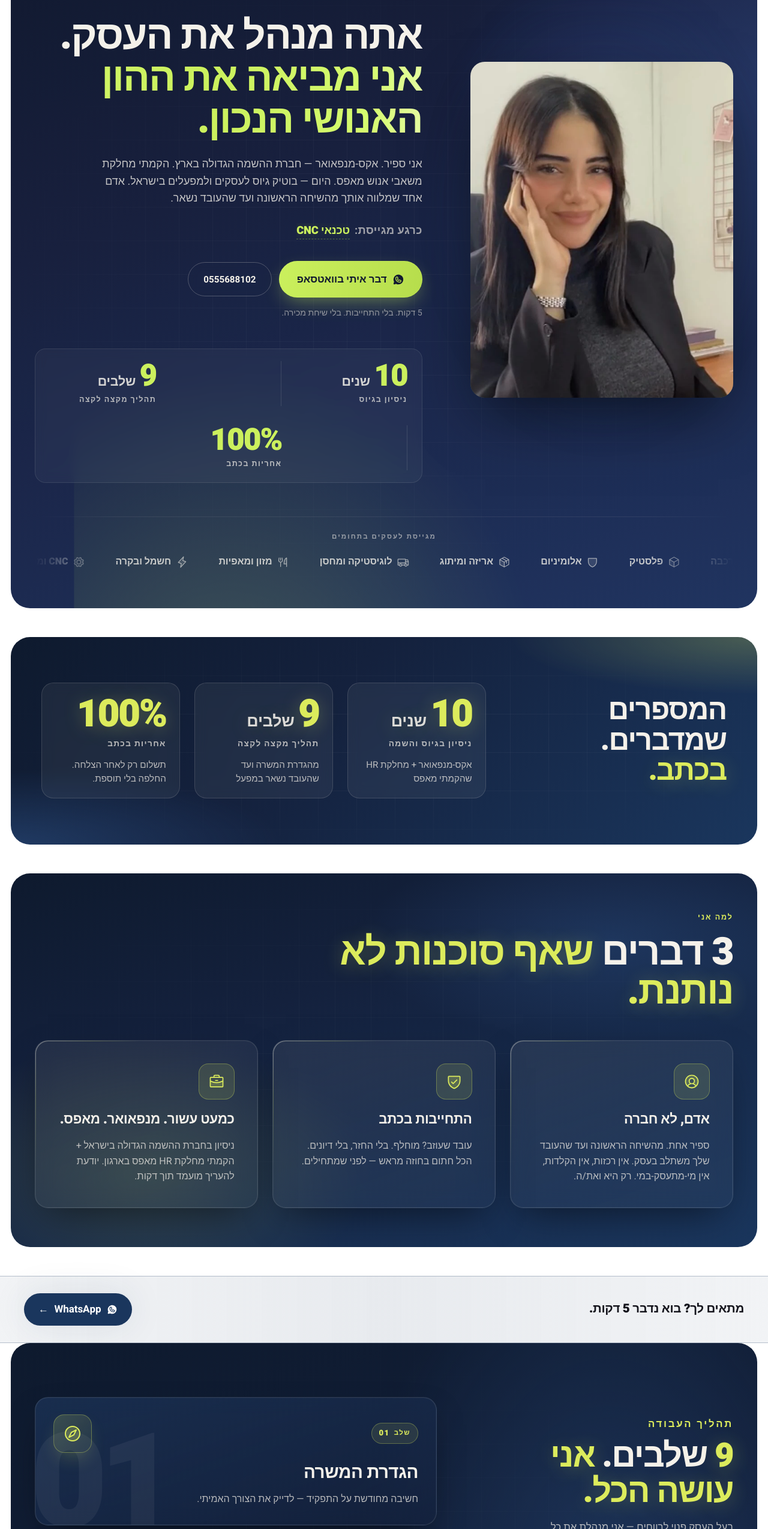
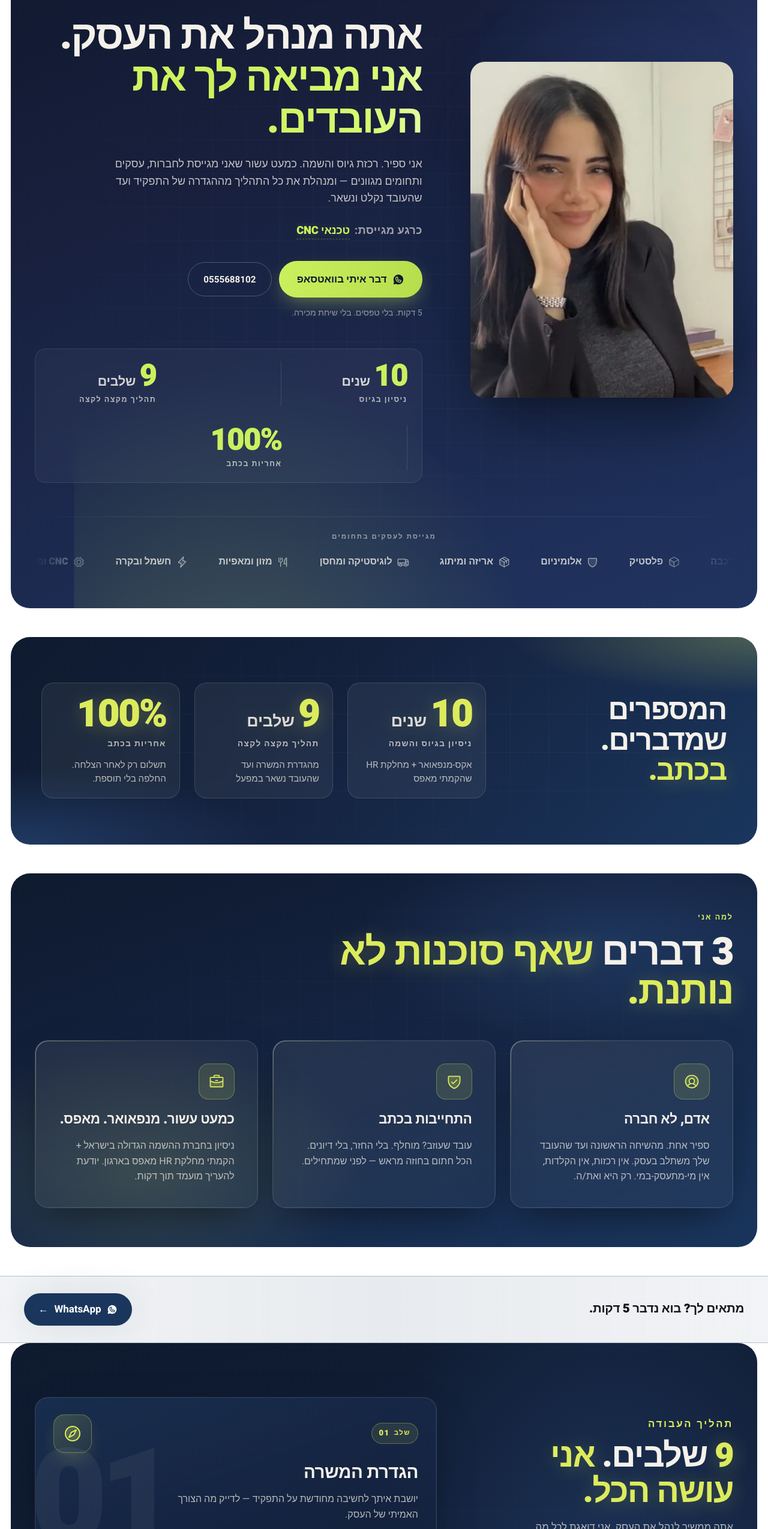
Before and after one commit to amirargaman95-hue/sapir-landing, a Next.js app in the folder app/: page / in a window 1280 px wide. Shown: the part 251-2800 px from the top of the page at 60% size. Built offline with nearby package versions, Linux system fonts and the light colour scheme.

Commit message:
rewrite(copy): less robotic — Sapir's own words, broaden from factories to businesses, fix replacement claim, remove Manpower brag

```diff
--- a/app/src/app/layout.tsx
+++ b/app/src/app/layout.tsx
@@ -10,13 +10,13 @@ const heebo = Heebo({
 });
 
 export const metadata: Metadata = {
-  title: "ספיר אזולאי — מגייסת אישית למפעלים ועסקים בישראל",
+  title: "ספיר אזולאי — שירותי גיוס והשמה לעסקים",
   description:
-    "אני ספיר. מגייסת אישית למפעלים ועסקים בישראל. כל השמה — תקופת התחייבות בכתב.",
+    "אני ספיר. רכזת גיוס והשמה עם כמעט עשור ניסיון. מגייסת לחברות, עסקים ותחומים מגוונים. תשלום רק אחרי גיוס. תקופת אחריות בכתב.",
   openGraph: {
-    title: "ספיר אזולאי — מגייסת אישית למפעלים",
+    title: "ספיר אזולאי — שירותי גיוס והשמה לעסקים",
     description:
-      "המפעלים שגייסו דרכי — הצוות שלהם עדיין שם. תקופת התחייבות בכתב על כל השמה.",
+      "אתה מנהל את העסק. אני מביאה לך את העובדים. תשלום רק אחרי גיוס — תקופת אחריות בכתב על כל השמה.",
     locale: "he_IL",
     type: "website",
   },
--- a/app/src/components/landing/TopHeader.tsx
+++ b/app/src/components/landing/TopHeader.tsx
@@ -37,7 +37,7 @@ export default function TopHeader() {
           <span className="brand-mark-accent" aria-hidden />
           <span className="brand-text">
             <span className="brand-name">ספיר אזולאי</span>
-            <span className="brand-tagline">בוטיק גיוס · מפעלים ועסקים</span>
+            <span className="brand-tagline">גיוס והשמה לעסקים</span>
           </span>
         </a>
 
--- a/app/src/data/content.ts
+++ b/app/src/data/content.ts
@@ -8,17 +8,17 @@ export const INSTAGRAM_URL = "https://www.instagram.com/sapir___azulay/";
 export const FACEBOOK_URL = "https://www.facebook.com/sapir.azulay.2025/";
 
 export const hero = {
-  eyebrow: "כמעט עשור בגיוס · אקס-מנפאואר · מחלקת HR שהקמתי מ-0",
-  headline: "אתה מנהל את העסק. אני מביאה את ההון האנושי הנכון.",
+  eyebrow: "שירותי גיוס והשמה לעסקים · כמעט עשור בתחום",
+  headline: "אתה מנהל את העסק. אני מביאה לך את העובדים.",
   subheadline:
-    "אני ספיר. אקס-מנפאואר — חברת ההשמה הגדולה בארץ. הקמתי מחלקת משאבי אנוש מאפס. היום — בוטיק גיוס לעסקים ולמפעלים בישראל. אדם אחד שמלווה אותך מהשיחה הראשונה ועד שהעובד נשאר.",
+    "אני ספיר. רכזת גיוס והשמה. כמעט עשור שאני מגייסת לחברות, עסקים ותחומים מגוונים — ומנהלת את כל התהליך מההגדרה של התפקיד ועד שהעובד נקלט ונשאר.",
   ctaPrimary: "דבר איתי בוואטסאפ",
-  ctaMicrocopy: "5 דקות. בלי התחייבות. בלי שיחת מכירה.",
+  ctaMicrocopy: "5 דקות. בלי טפסים. בלי שיחת מכירה.",
   trustStrip: [
     "אדם אחד",
-    "התחייבות בכתב",
+    "תשלום רק אחרי גיוס",
     "ספיר עונה אישית",
-    "בלי סוכנויות",
+    "תקופת אחריות בכתב",
   ],
   imageSrc: "/sapir/portrait.webp",
   imageFallback: "/img/sapir-real.webp",
@@ -26,46 +26,46 @@ export const hero = {
 };
 
 export const credentialBullets = [
-  "רכזת גיוס והשמה עם ניסיון של כמעט עשור בתחום",
-  "ניסיון בגיוס עובדים למגוון רחב של חברות, עסקים ותחומים",
-  "ניהול מלא של תהליך הגיוס מקצה לקצה, תוך התאמה מדויקת לצורכי העסק",
+  "רכזת גיוס והשמה עם ניסיון של כמעט עשור",
+  "מגייסת לחברות, עסקים ותחומים מגוונים",
+  "מנהלת את כל התהליך — מהגדרת המשרה ועד שהעובד נקלט",
 ];
 
 export const fullService = {
   eyebrow: "תהליך העבודה",
-  title: "9 שלבים. אני עושה הכל.",
+  title: "ככה זה עובד אצלי.",
   intro:
-    "בעל העסק פנוי לרווחים — אני מנהלת את כל תהליך הגיוס מקצה לקצה.",
+    "אתה ממשיך לנהל את העסק. אני דואגת לכל מה שצריך כדי להביא לך את העובד הנכון.",
   items: [
     {
       iconName: "Compass",
       title: "הגדרת המשרה",
-      body: "חשיבה מחודשת על התפקיד — לדייק את הצורך האמיתי.",
+      body: "יושבת איתך לחשיבה מחודשת על התפקיד — לדייק מה הצורך האמיתי של העסק.",
     },
     {
       iconName: "Megaphone",
       title: "פרסום משרה",
-      body: "בפלטפורמות הרלוונטיות לתחום ולסוג התפקיד.",
+      body: "בפלטפורמות הכי רלוונטיות לתחום ולסוג התפקיד.",
     },
     {
       iconName: "MagnifyingGlass",
-      title: "איתור וחתירה למועמדים",
-      body: "פנייה ישירה למועמדים שלא רואים את המודעה.",
+      title: "איתור אקטיבי",
+      body: "פנייה ישירה למועמדים איכותיים — גם לאלה שלא מחפשים עבודה כרגע.",
     },
     {
       iconName: "Users",
       title: "מאגר מחפשי עבודה",
-      body: "חיפוש מתוך הקהילה והמאגר שנבנה לאורך כמעט עשור.",
+      body: "מהקהילה והמאגר האישי שצברתי במשך כמעט עשור.",
     },
     {
       iconName: "FileText",
-      title: "סינון ומיון קו״ח",
-      body: "אתה מקבל את ה-1–2 הרלוונטיים — לא ערימה.",
+      title: "סינון קו״ח",
+      body: "יסודי ומקצועי. אתה מקבל ממני את ה-1–2 שבאמת מתאימים — לא ערימה.",
     },
     {
       iconName: "PhoneCall",
       title: "ראיונות עומק",
-      body: "שיחה של 30–60 דקות. התאמה מקצועית ואישיותית.",
+      body: "שיחה של 30–60 דקות עם כל מועמד. בודקת התאמה מקצועית ואישיותית.",
     },
     {
       iconName: "Target",
@@ -74,8 +74,8 @@ export const fullService = {
     },
     {
       iconName: "HandHeart",
-      title: "ליווי ושימור",
-      body: "אחרי הקליטה — אני שם. הצלחה = שהוא נשאר.",
+      title: "ליווי וקליטה",
+      body: "גם אחרי שהוא מתחיל לעבוד — אני עדיין כאן. הצלחה אצלי = שהוא נשאר.",
     },
     {
       iconName: "ChatCircle",
@@ -87,26 +87,26 @@ export const fullService = {
 
 export const businessModel = {
   eyebrow: "אופן העבודה",
-  title: "תשלום רק אחרי הצלחה.",
-  sub: "אחרי שלב הסינון וההתאמה — המועמד מגיע לראיון פרונטלי אצלך לאישור סופי. תשלום מתבצע רק לאחר גיוס בפועל. כל השמה כוללת תקופת אחריות בכתב.",
+  title: "תשלום רק אחרי שגייסת.",
+  sub: "אחרי שאני מסננת ומאתרת — המועמד מגיע אליך לראיון פרונטלי לאישור סופי. אין תשלום עד שהוא לא נקלט אצלך. כל השמה כוללת תקופת אחריות בכתב.",
   highlights: [
-    { label: "ראיון פרונטלי לאישור סופי", iconName: "UserCheck" },
-    { label: "תשלום רק לאחר הצלחה", iconName: "CheckCircle" },
-    { label: "תקופת אחריות על הגיוס", iconName: "ShieldCheck" },
+    { label: "ראיון פרונטלי אצלך לאישור סופי", iconName: "UserCheck" },
+    { label: "תשלום רק אחרי גיוס בפועל", iconName: "CheckCircle" },
+    { label: "תקופת אחריות על כל השמה", iconName: "ShieldCheck" },
   ],
 };
 
 export const valueProp = {
-  eyebrow: "הערך לבעל העסק",
-  title: "אתה מנהל את העסק. אני מביאה את ההון האנושי הנכון.",
+  eyebrow: "הערך לעסק שלך",
+  title: "אתה מנהל את העסק. אני מביאה לך את העובדים.",
   paragraphs: [
-    "בעל העסק לא צריך להתעסק בתהליך הגיוס, בבזבוז זמן על סינונים, ראיונות וחיפושים — אלא יכול להמשיך להתמקד בצמיחה, ברווחים ובניהול העסק שלו.",
-    "בזמן שבעל העסק מנהל את העסק, אני דואגת להביא לו את ההון האנושי הנכון — העובדים שיסייעו לעסק לצמוח, להתפתח ולהגדיל את הרווחיות שלו.",
+    "אתה לא צריך להתעסק עם סינונים, ראיונות וחיפושים. אתה ממשיך להתמקד בצמיחה, ברווחים ובניהול העסק.",
+    "אני דואגת להביא לך את העובדים הנכונים — אנשים שיעזרו לעסק שלך לצמוח, להתפתח ולהגדיל את הרווחיות.",
   ],
   pillars: [
-    { iconName: "Briefcase", title: "אתה ממשיך לנהל", body: "לא מתעסק בסינונים, ראיונות, או חיפושים. ממשיך להתמקד בצמיחה ובניהול." },
-    { iconName: "ChartLineUp", title: "צמיחה ורווחיות", body: "ההון האנושי הנכון = עובדים שמסייעים לעסק לצמוח ולהגדיל רווחיות." },
-    { iconName: "Clock", title: "בלי בזבוז זמן", body: "כמעט עשור של ניסיון = יודעת להעריך מועמד בזריזות, חוסכת לך שעות." },
+    { iconName: "Briefcase", title: "אתה ממשיך לנהל", body: "לא מתעסק בסינונים או ראיונות. ממשיך להתמקד בצמיחה ובניהול." },
+    { iconName: "ChartLineUp", title: "צמיחה ורווחיות", body: "העובדים הנכונים = עסק שצומח. הרווחיות באה אחר כך." },
+    { iconName: "Clock", title: "בלי בזבוז זמן", body: "כמעט עשור של ניסיון. אני מזהה מועמד טוב מהר — וחוסכת לך שעות." },
   ],
 };
 
@@ -210,12 +210,12 @@ export const faqs: FAQItem[] = [
     a: "בדרך כלל בין 3 ל-10 ימי עבודה מהשיחה הראשונה. תפקיד נדיר יותר = יותר זמן. אני אומרת לך מראש מה ריאלי, בלי הבטחות שאני לא יכולה לקיים.",
   },
   {
-    q: "מה קורה אם המועמד עזב אחרי שבועיים?",
-    a: "תקופת התחייבות בכתב. אם עזב בתקופה — אני מחליפה אותו. על חשבוני. זה רשום בחוזה.",
+    q: "מה קורה אם המועמד עזב אחרי תקופה קצרה?",
+    a: "כל השמה אצלי כוללת תקופת אחריות בכתב. הפרטים המדויקים נסגרים בחוזה לפני שמתחילים — שתדע בדיוק מה מקבל.",
   },
   {
-    q: "האם את עובדת רק עם מפעלים?",
-    a: "מפעלים זה ההתמחות שלי, אבל אני עובדת גם עם עסקים בינוניים בלוגיסטיקה, מזון, פלסטיק, פיננסים, אדמיניסטרציה והנה״ח. אם יש לך צוות — דבר איתי, נראה אם זה מתאים.",
+    q: "אילו עסקים את מגייסת אליהם?",
+    a: "כמעט הכל. ניסיון של כמעט עשור בגיוס לחברות, עסקים ותחומים מגוונים — ייצור, לוגיסטיקה, מזון, פלסטיק, פיננסים, אדמיניסטרציה ועוד. אם יש לך עסק וצריך עובד — דבר איתי, נראה אם אני יכולה לעזור.",
   },
   {
     q: "איך מתחילים?",
@@ -237,11 +237,11 @@ export const aboutManifesto = {
 };
 
 export const aboutCopy = {
-  heading: "אני לא חברה. אני אדם — עם רקורד.",
+  heading: "אני לא חברה. אני אדם — עם ניסיון.",
   body: [
-    "כמעט עשור אני עוסקת בגיוס עובדים. התחלתי במנפאואר — חברת ההשמה הגדולה בארץ — שם למדתי איך נראה גיוס בקנה מידה תעשייתי.",
-    "אחר כך הקמתי בארגון מחלקת משאבי אנוש וגיוס מאפס. כל התהליך — מסורסינג ועד ליווי קליטה — נבנה תחת היד שלי.",
-    "היום אני בוטיק. אדם אחד שמלווה כל מפעל אישית, מהשיחה הראשונה ועד שהעובד נשאר במקום. בגלל זה הצוות שלהם נשאר.",
+    "כמעט עשור אני בגיוס. למדתי איך לבחור את האנשים הנכונים, איך להבין מה עסק באמת צריך, ואיך לעשות את זה בלי לבזבז זמן או לשלוח ערימות של קורות חיים שלא קשורים.",
+    "ניהלתי את כל תהליך הגיוס — מהגדרת המשרה, דרך הסורסינג והסינון, ועד ליווי הקליטה.",
+    "אני לא חברה. אני אדם אחד שמלווה את הלקוח אישית, מהשיחה הראשונה ועד שהעובד נקלט. בגלל זה הוא נשאר.",
   ],
   quote: {
     text: "עידן מהמם, חושבים לקדם אותו לסגן מנהל. הגעתי לספיר דרך אוהד — הוא המליץ.",
```
